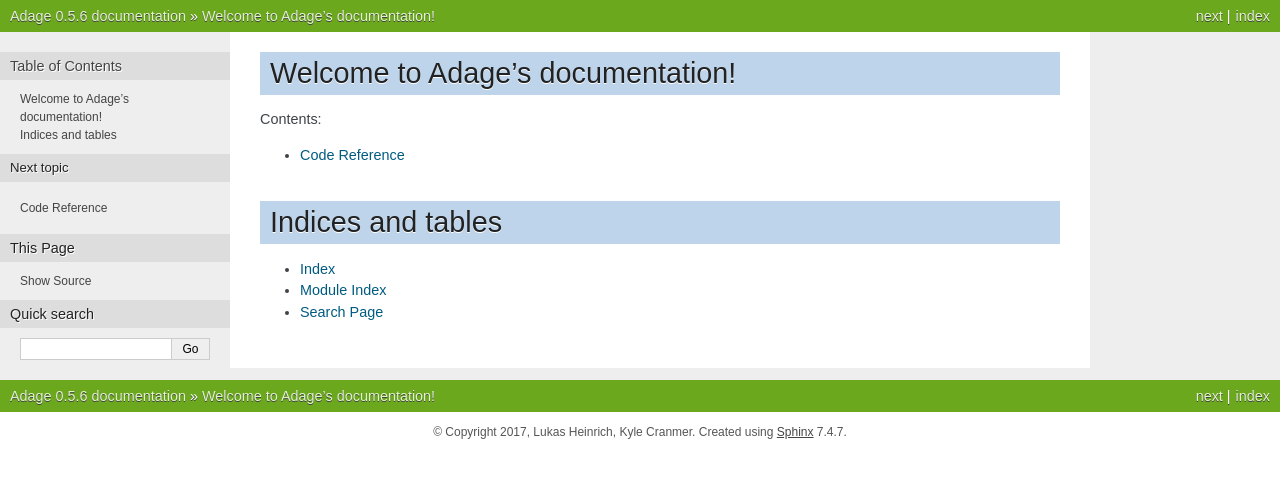
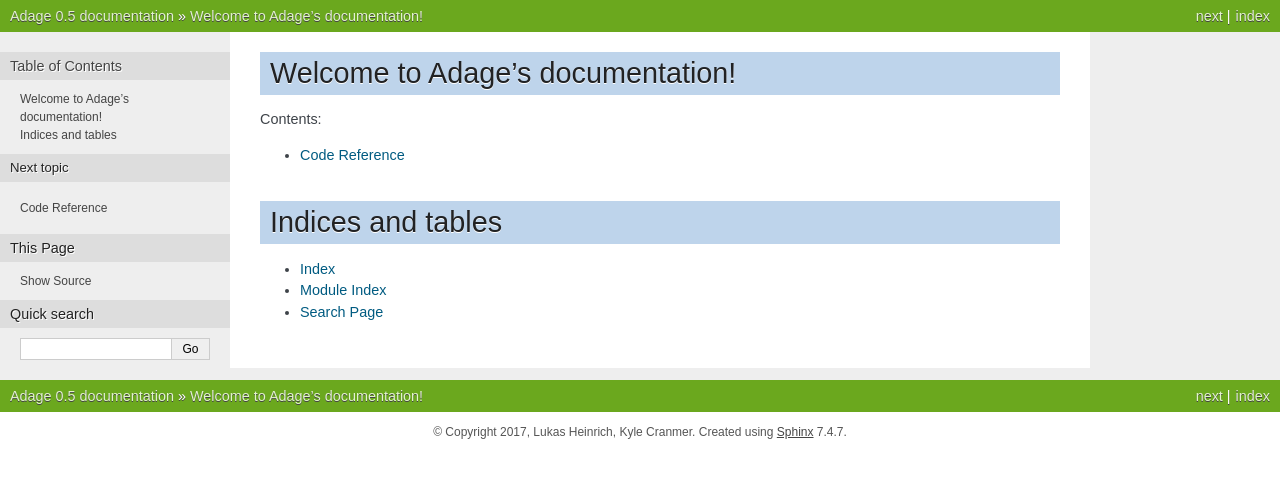
Before and after one commit to yadage/adage, a Sphinx documentation site: the page built from docs/index.rst, in a window 1280 px wide. Shown: the top 478 px of the page. Built offline with Sphinx 7.4.7, drawn with Linux system fonts in a browser that asks for light colours.

Commit message:
add docs

```diff
--- a/docs/conf.py
+++ b/docs/conf.py
@@ -63,9 +63,9 @@ author = u'Lukas Heinrich, Kyle Cranmer'
 # built documents.
 #
 # The short X.Y version.
-version = u'0.5.6'
+version = u'0.5'
 # The full version, including alpha/beta/rc tags.
-release = u'0.5.6'
+release = u'0.5'
 
 # The language for content autogenerated by Sphinx. Refer to documentation
 # for a list of supported languages.
```
